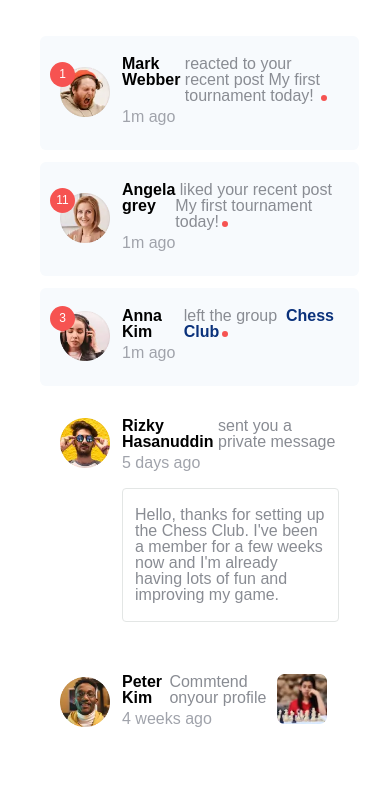
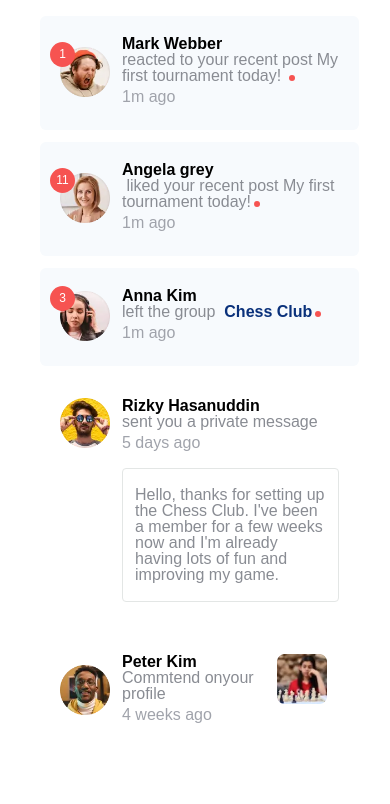
Before and after one commit to remcostoeten/frontendmentor-notifications-page, a plain HTML site: page index.html in a window 390 px wide. Shown: the part 436-1240 px from the top of the page. Drawn offline with Linux system fonts and the light colour scheme.

Commit message:
Some responsive stuff

```diff
--- a/scss/abstracts/_mixins.scss
+++ b/scss/abstracts/_mixins.scss
@@ -14,6 +14,12 @@
 	}
 }
 
+@mixin tablet {
+	@media (min-width: #{$screen__m}) and (max-width: #{$screen__ml - 1px}) {
+		@content;
+	}
+}
+
 @mixin above-mobile {
 	@media (min-width: #{$screen__m}) {
 		@content;
--- a/scss/abstracts/_responsive.scss
+++ b/scss/abstracts/_responsive.scss
@@ -1,8 +1,10 @@
 $screen__zero: 0px;
 $screen__m: 375px;
+$screen__ml: 768px;
 $screen__l: 144px;
 
 $breakpoints: (
 	mobile: $screen__m,
+	tablet: $screen__ml,
 	desktop: $screen__l,
 );
--- a/scss/base/_typography.scss
+++ b/scss/base/_typography.scss
@@ -14,7 +14,14 @@ $font-weight__regular: 500;
 $font-weight__bold: 800;
 
 body {
-	font-size: 16px;
+	font-size: 16px !important;
+
+	@include tablet {
+		font-size: 1rem !important;
+	}
+	@include mobile {
+		font-size: 0.9rem !important;
+	}
 }
 
 strong {
--- a/scss/components/_chat.scss
+++ b/scss/components/_chat.scss
@@ -32,11 +32,6 @@
 		}
 	}
 
-	.thumb {
-		display: flex;
-		align-items: center;
-	}
-
 	.multiple {
 		.chat__timestamp {
 			padding-bottom: 5px;
@@ -66,6 +61,26 @@
 
 	&__multiple {
 		display: flex;
+
+		@include mobile {
+			display: block;
+		}
+
+		@include tablet {
+			display: block;
+		}
+	}
+
+	.thumb {
+		display: flex;
+
+		@include mobile {
+			display: block;
+		}
+
+		@include tablet {
+			display: block;
+		}
 	}
 
 	&__message {
@@ -159,3 +174,11 @@
 		}
 	}
 }
+
+@include tablet {
+	.chat {
+		&__inner {
+			flex-direction: column;
+		}
+	}
+}
--- a/scss/components/_header.scss
+++ b/scss/components/_header.scss
@@ -35,5 +35,21 @@ header {
 		h1 {
 			font-size: 18px;
 		}
+
+		#count {
+			font-size: 12px;
+		}
 	}
 }
+
+@include tablet {
+	header {
+		h1 {
+			font-size: 18px;
+		}
+
+		#count {
+			font-size: 12px;
+		}
+	}
+}
```
Also changed, not shown: styles.css, 1 other file.
